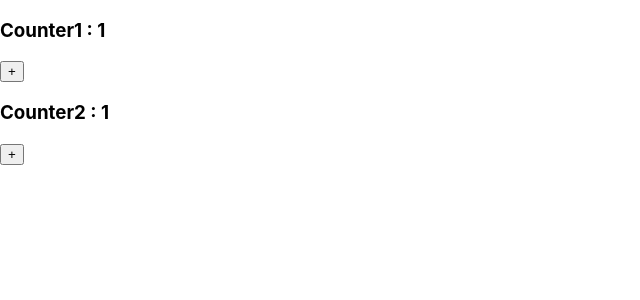
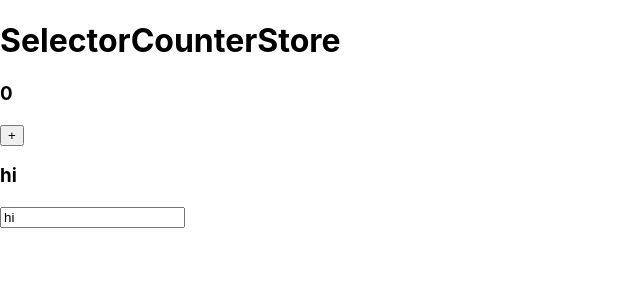
Before and after one commit to oowtl/first-met-react-practice, a React (Create React App) app: page / in a window 1280 px wide. Shown: the top 300 px of the page, without its empty margins (0-640 px from the left). Built offline with nearby package versions, Linux system fonts and the light colour scheme.

Commit message:
feat: chapter 14 - 객체 변경에 따른 변경감지

```diff
--- /dev/null
+++ b/src/chapter_14/experiment/SelectorCounterStore.jsx
@@ -0,0 +1,58 @@
+import React, { useCallback, useEffect } from "react";
+import { createStore } from "./store";
+import { UseStoreSelector as useStoreSelector } from "./hooks/UseStoreSelctor";
+
+const store = createStore({ count: 0, text: "hi" });
+
+function Counter() {
+  const counter = useStoreSelector(
+    store,
+    useCallback((state) => state.count, [])
+  );
+
+  const handleClick = () => {
+    store.set((prev) => ({ ...prev, count: prev.count + 1 }));
+  };
+
+  useEffect(() => {
+    console.log("Counter Rendered");
+  });
+
+  return (
+    <>
+      <h3>{counter}</h3>
+      <button onClick={handleClick}>+</button>
+    </>
+  );
+}
+
+const textSelector = (state) => state.text;
+
+function TextEditor() {
+  const text = useStoreSelector(store, textSelector);
+
+  useEffect(() => {
+    console.log("Counter Rendered");
+  });
+
+  const handleChange = (e) => {
+    store.set((prev) => ({ ...prev, text: e.target.value }));
+  };
+
+  return (
+    <>
+      <h3>{text}</h3>
+      <input type="text" value={text} onChange={handleChange} />
+    </>
+  );
+}
+
+export default function SelectorCounterStore() {
+  return (
+    <div>
+      <h1>SelectorCounterStore</h1>
+      <Counter />
+      <TextEditor />
+    </div>
+  );
+}
--- /dev/null
+++ b/src/chapter_14/experiment/hooks/UseStoreSelctor.jsx
@@ -0,0 +1,24 @@
+import { useEffect, useState } from "react";
+
+/**
+ *
+ * @param {*} store
+ * @param {*} selector 바라 볼 객체의 범위를 한정짓는 함수
+ * @returns
+ */
+export const UseStoreSelector = (store, selector) => {
+  const [state, setState] = useState(() => selector(store.get()));
+
+  // store, selector 함수가 바뀔 때 실행해줘야 한다.
+  // 나머지 state 의 변경은 subscribe를 통해서 등록한 함수가 실행되도록 한다.
+  useEffect(() => {
+    const unsubscribe = store.subscribe(() => {
+      const value = selector(store.get());
+      setState(value);
+    });
+
+    return unsubscribe;
+  }, [store, selector]);
+
+  return state;
+};
--- a/src/index.js
+++ b/src/index.js
@@ -3,129 +3,23 @@ import ReactDOM from "react-dom/client";
 import "./index.css";
 // import App from "./App";
 import reportWebVitals from "./reportWebVitals";
-
-// import Library from "./chapter_03/Library";
-// import Clock from "./chapter_04/Clock";
-// import CommentList from "./chapter_05/CommentList";
-// import NotificationList from "./chapter_06/NotificationList";
-// import TestUseState from "./chapter_07/experiment/TestUseState";
-// import TestClosure from "./chapter_07/experiment/TestClosure";
-// import TestContext from "./chapter_07/experiment/context/TestContext";
-// import TestPropsDrilling from "./chapter_07/experiment/context/ComparePropsDrilling";
-// import TestImperativeHandle from "./chapter_07/experiment/ref/TestImperativeHandle";
-// import TestUseMemo from "./chapter_07/experiment/memo/TestMemoization";
-// import Accommodate from "./chapter_07/Accommodate";
-// import ConfirmButton from "./chapter_08/ConfirmButton";
-// import ConfirmButtonFC from "./chapter_08/ConfirmButton";
-// import LandingPage from "./chapter_09/LandingPage";
-import CouterStore from "./chapter_14/experiment/CouterStore";
+import SelectorCounterStore from "./chapter_14/experiment/SelectorCounterStore";
 
 const root = ReactDOM.createRoot(document.getElementById("root"));
 
-// chapter 03
+// chapter 14
+
+// TEST STATE STORE : 컴포넌트 외부에서 상태 관리
 // root.render(
 //   <React.StrictMode>
-//     <Library />
+//     <CouterStore />
 //   </React.StrictMode>
 // );
 
-// chapter 04
-// TODO : index 보다 더 좁은 범위에서 setInterval 실행시키기
-// setInterval(() => {
-//   root.render(
-//     <React.StrictMode>
-//       <Clock />
-//     </React.StrictMode>
-//   );
-// }, 1000);
-
-// chapter 05
-// root.render(
-//   <React.StrictMode>
-//     <CommentList />
-//   </React.StrictMode>
-// );
-
-// chapter 06
-// root.render(
-//   <React.StrictMode>
-//     <NotificationList />
-//   </React.StrictMode>
-// );\
-
-// chapter 07 : React hooks
-// TEST useState
-// root.render(
-//   <React.StrictMode>
-//     <TestUseState />
-//   </React.StrictMode>
-// );
-
-// TEST closure
-// root.render(
-//   <React.StrictMode>
-//     <TestClosure />
-//   </React.StrictMode>
-// );
-
-// TEST useContext
-// root.render(
-//   <React.StrictMode>
-//     <TestContext />
-//   </React.StrictMode>
-// );
-
-// TEST propsDrilling
-// root.render(
-//   <React.StrictMode>
-//     <TestPropsDrilling />
-//   </React.StrictMode>
-// );
-
-// TEST TestImperativeHandle
-// root.render(
-//   <React.StrictMode>
-//     <TestImperativeHandle />
-//   </React.StrictMode>
-// );
-
-//TEST TestUseMemo
-// root.render(
-//   <React.StrictMode>
-//     <TestUseMemo />
-//   </React.StrictMode>
-// );
-
-// chapter 07
-// root.render(
-//   <React.StrictMode>
-//     <Accommodate />
-//   </React.StrictMode>
-// );
-
-// chapter 08
-// root.render(
-//   <React.StrictMode>
-//     <>
-//       <ConfirmButton />
-//       <ConfirmButtonFC />
-//     </>
-//   </React.StrictMode>
-// );
-
-// chapter 09
-// root.render(
-//   <React.StrictMode>
-//     <LandingPage />
-//   </React.StrictMode>
-// );
-
-// chapter 14
-
-// TEST STORE
+// TEST STATE STORE : 객체 변경 감지에 따른 리렌더링
 root.render(
   <React.StrictMode>
-    <CouterStore />
+    <SelectorCounterStore />
   </React.StrictMode>
 );
 
```
